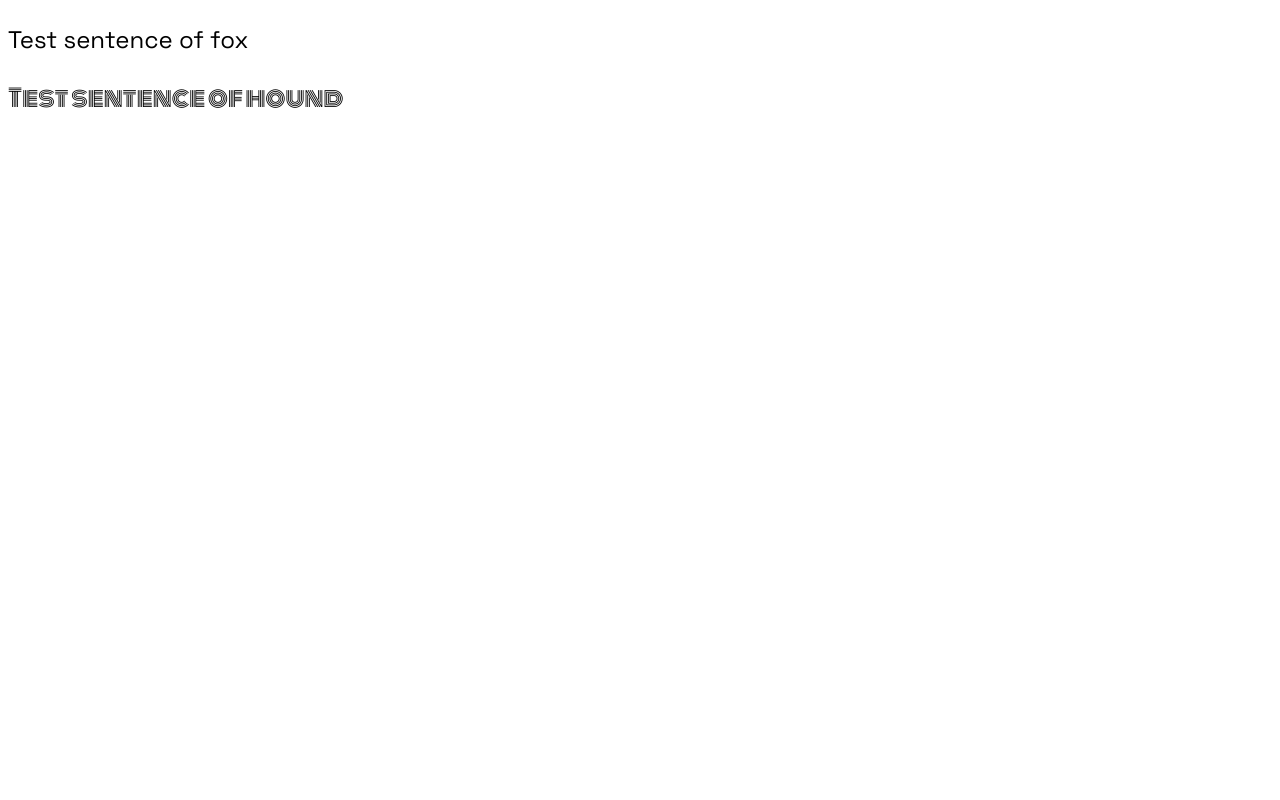
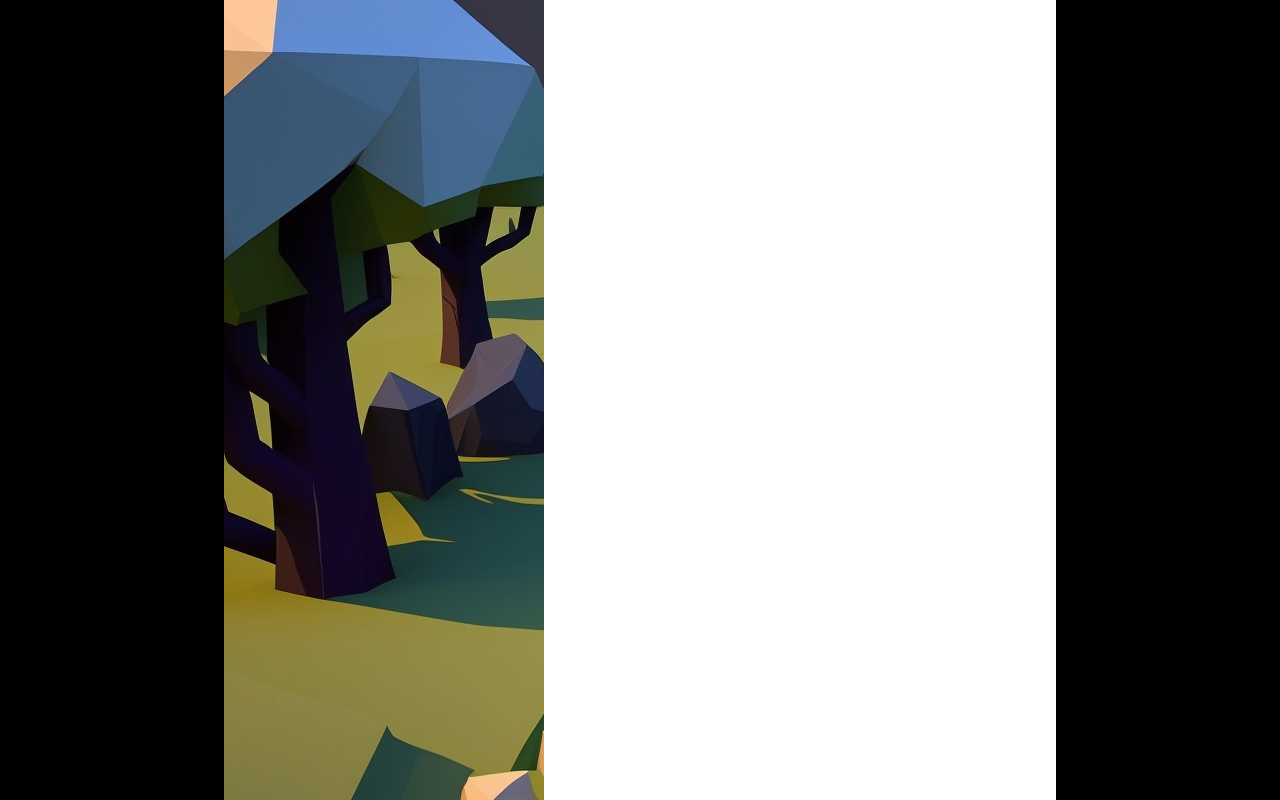
Before and after one commit to C359/Sign_Up_Form, a plain HTML site: page index.html in a window 1280 px wide. Drawn offline with Linux system fonts and the light colour scheme.

Commit message:
Add background elements

```diff
--- a/assets/styles/style.css
+++ b/assets/styles/style.css
@@ -1,9 +1,55 @@
-p {
-    font-family: 'Space Grotesk', sans-serif;
-    font-size: 24px;
-}
+/* CSS Reset */
 
-div {
-    font-family: 'Monoton';
-    font-size: 24px;
-}
+html {
+    box-sizing: border-box;
+    font-size: 16px;
+  }
+
+  *, *:before, *:after {
+    box-sizing: inherit;
+  }
+
+  body, h1, h2, h3, h4, h5, h6, p, ol, ul {
+    margin: 0;
+    padding: 0;
+    font-weight: normal;
+  }
+
+  ol, ul {
+    list-style: none;
+  }
+
+  img {
+    max-width: 100%;
+    height: auto;
+  }
+
+  /* CSS */
+
+  body {
+    display: flex;
+    justify-content: center;
+    background:black;
+    height: 100vh;
+    width: 100vw;
+  }
+
+
+  .container {
+    display: flex;
+
+  }
+
+  .hero {
+    background: url("../images/background.png");
+    height: 100vh;
+    width: 25vw;
+    background-position: left;
+    background-repeat: no-repeat;
+  }
+
+  .info {
+    width: 40vw;
+    height: 100vh;
+    background-color: white;
+  }
--- a/index.html
+++ b/index.html
@@ -11,7 +11,10 @@
     <link href="https://fonts.googleapis.com/css2?family=Monoton&family=Space+Grotesk:wght@300;400;500;600;700&display=swap" rel="stylesheet">
 </head>
 <body>
-    <p> Test sentence of fox</p>
-    <div> Test sentence of hound</div>
+    <div class="container">
+        <div class="hero"></div>
+        <div class="info"></div>
+    </div>
+
 </body>
 </html>
```
